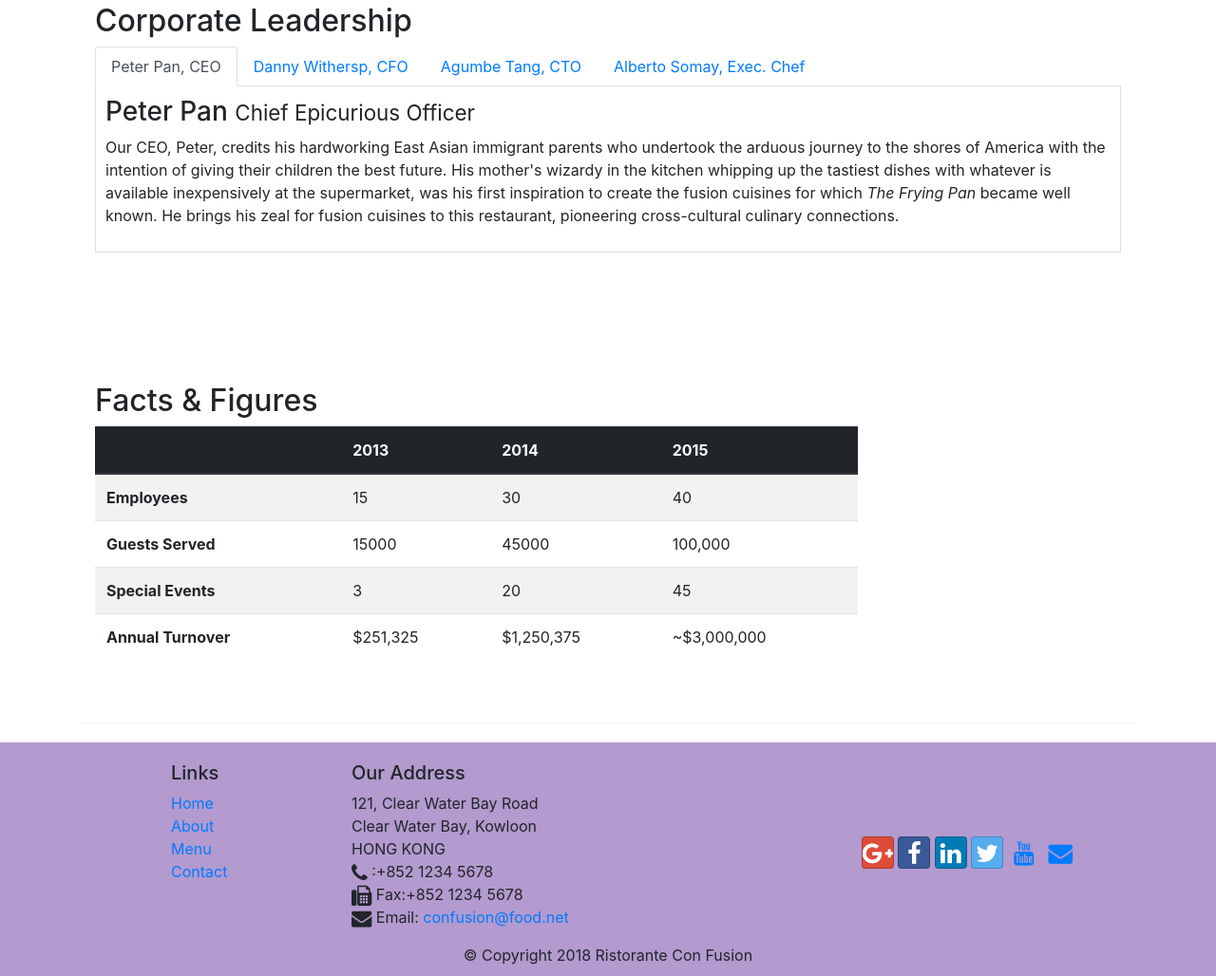
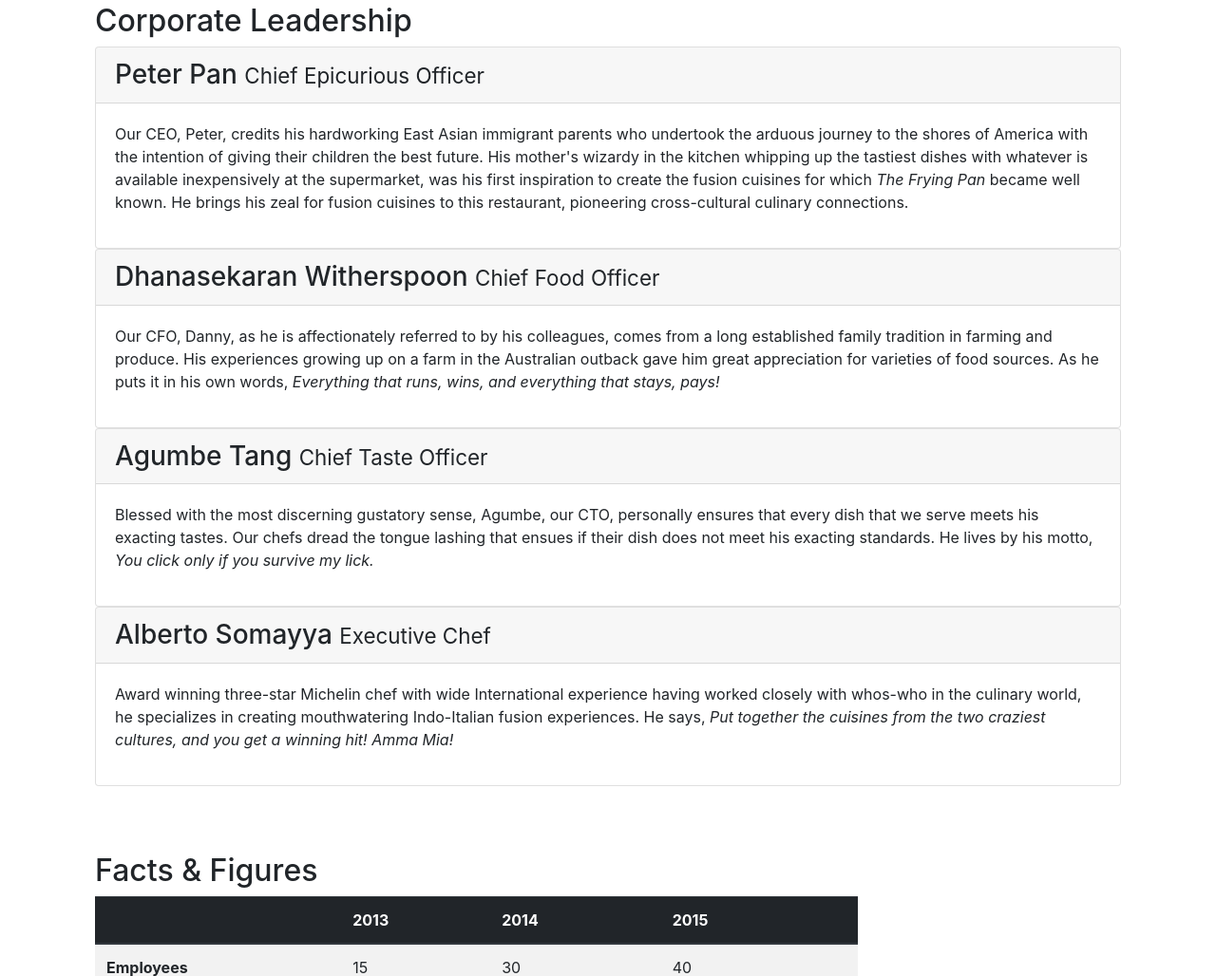
Before and after one commit to ahmadsayeb/Bootstrap-intro, a website: page aboutus.html in a window 1280 px wide. Shown: the part 1019-2047 px from the top of the page at 95% size. Drawn offline with nearby package versions, Linux system fonts and the light colour scheme.

Commit message:
accordion

```diff
--- a/aboutus.html
+++ b/aboutus.html
@@ -106,45 +106,59 @@
         <div class="row row-second">
             <div class="col-sm-12">
                 <h2>Corporate Leadership</h2>
-                <ul class="nav nav-tabs">
-                    <li class="nav-item">
-                        <a class="nav-link active" href="#peter" role="tab" data-toggle="tab">Peter Pan, CEO</a>
-                    </li>
-                    <li class="nav-item">
-                        <a class="nav-link" href="#danny" role="tab" data-toggle="tab">Danny Withersp, CFO</a>
-                    </li>
-                    <li class="nav-item">
-                        <a class="nav-link" href="#agumbe" role="tab" data-toggle="tab">Agumbe Tang, CTO</a>
-                    </li>
-                    <li class="nav-item">
-                        <a class="nav-link" href="#alberto" role="tab" data-toggle="tab">Alberto Somay, Exec. Chef</a>
-                    </li>
 
+                <div class="accordion">
+                    <div class="card">
+                        <div class="card-header" role="tab" id="peterhead">
+                        <h3 class="mb-0">
+                            <a data-toggle="collapse" data-target ="#peter">
+                            Peter Pan <small>Chief Epicurious Officer</small></a>
+                        </h3>
+                        </div>
+                        <div role="tab" class="collapse show" id="peter" data-parent="#accordion">
+                            <div class="card-body">
+                                <p class="d-none d-sm-block">Our CEO, Peter, credits his hardworking East Asian immigrant parents who undertook the arduous journey to the shores of America with the intention of giving their children the best future. His mother's wizardy in the kitchen whipping up the tastiest dishes with whatever is available inexpensively at the supermarket, was his first inspiration to create the fusion cuisines for which <em>The Frying Pan</em> became well known. He brings his zeal for fusion cuisines to this restaurant, pioneering cross-cultural culinary connections.</p>
+                            </div>
+                        </div>
 
-                </ul>
-                <div class="tab-content">
-                    <div role="tabpanel" class="tab-pane fade show active" id="peter">
-                        <h3>Peter Pan <small>Chief Epicurious Officer</small></h3>
-                        <div class="d-none d-sm-block">
-                            <p>Our CEO, Peter, credits his hardworking East Asian immigrant parents who undertook the arduous journey to the shores of America with the intention of giving their children the best future. His mother's wizardy in the kitchen whipping up the tastiest dishes with whatever is available inexpensively at the supermarket, was his first inspiration to create the fusion cuisines for which <em>The Frying Pan</em> became well known. He brings his zeal for fusion cuisines to this restaurant, pioneering cross-cultural culinary connections.</p>
+                    </div>
+
+                    <div class="card">
+                            <div class="card-header" role="tab" id="dannyhead">
+                            <h3 class="mb-0"><a data-toggle="collapse" data-target="#danny">
+                                Dhanasekaran Witherspoon <small>Chief Food Officer</small></a>
+                            </h3>
+                            </div>
+                            <div role="tab" class="collapse show" id="danny" data-parent="#accordion">
+                                <div class="card-body">
+                                    <p class="d-none d-sm-block">Our CFO, Danny, as he is affectionately referred to by his colleagues, comes from a long established family tradition in farming and produce. His experiences growing up on a farm in the Australian outback gave him great appreciation for varieties of food sources. As he puts it in his own words, <em>Everything that runs, wins, and everything that stays, pays!</em></p>
+                                </div>
+                            </div>
+                    </div>
+
+                    <div class="card">
+                        <div class="card-header" role="tab" id="agumbehead">
+                            <h3 class="mb-0"><a data-toggle="collapse" data-target="#agumbe">
+                            Agumbe Tang <small>Chief Taste Officer</small></a>
+                            </h3>
                         </div>
+                            <div role="tab" class="collapse show" id="agumbe" data-parent="#accordion">
+                                <div class="card-body">
+                                    <p class="d-none d-sm-block">Blessed with the most discerning gustatory sense, Agumbe, our CTO, personally ensures that every dish that we serve meets his exacting tastes. Our chefs dread the tongue lashing that ensues if their dish does not meet his exacting standards. He lives by his motto, <em>You click only if you survive my lick.</em></p>
+                                </div>
+                            </div>
                     </div>
-                    <div role="tabpanel" class="tab-pane fade show" id="danny">
-                        <h3>Dhanasekaran Witherspoon <small>Chief Food Officer</small></h3>
-                        <div class=d-none d-sm-block>
-                            <p>Our CFO, Danny, as he is affectionately referred to by his colleagues, comes from a long established family tradition in farming and produce. His experiences growing up on a farm in the Australian outback gave him great appreciation for varieties of food sources. As he puts it in his own words, <em>Everything that runs, wins, and everything that stays, pays!</em></p>
+
+                    <div class="card">
+                        <div class="card-header" role="tab" id="albertohead">
+                            <h3 class="mb-0"><a data-toggle="collapse" data-target="#alberto">
+                            Alberto Somayya <small>Executive Chef</small></a>
+                            </h3>
                         </div>
-                    </div>
-                    <div role="tabpanel" class="tab-pane fade show" id="agumbe">
-                        <h3>Agumbe Tang <small>Chief Taste Officer</small></h3>
-                        <div class="d-none d-sm-block">
-                            <p>Blessed with the most discerning gustatory sense, Agumbe, our CTO, personally ensures that every dish that we serve meets his exacting tastes. Our chefs dread the tongue lashing that ensues if their dish does not meet his exacting standards. He lives by his motto, <em>You click only if you survive my lick.</em></p>
-                        </div>
-                    </div>
-                    <div role="tobpanel" class="tab-pane fade show" id="alberto">
-                        <h3>Alberto Somayya <small>Executive Chef</small></h3>
-                        <div class="d-none d-sm-block">
-                            <p>Award winning three-star Michelin chef with wide International experience having worked closely with whos-who in the culinary world, he specializes in creating mouthwatering Indo-Italian fusion experiences. He says, <em>Put together the cuisines from the two craziest cultures, and you get a winning hit! Amma Mia!</em></p>
+                            <div role="tab" class="collapse show" id="alberto" data-parent="#accordion">
+                            <div class="card-body">
+                                <p class="d-none d-sm-block">Award winning three-star Michelin chef with wide International experience having worked closely with whos-who in the culinary world, he specializes in creating mouthwatering Indo-Italian fusion experiences. He says, <em>Put together the cuisines from the two craziest cultures, and you get a winning hit! Amma Mia!</em></p>
+                            </div>
                         </div>
                     </div>
                 </div>
```
